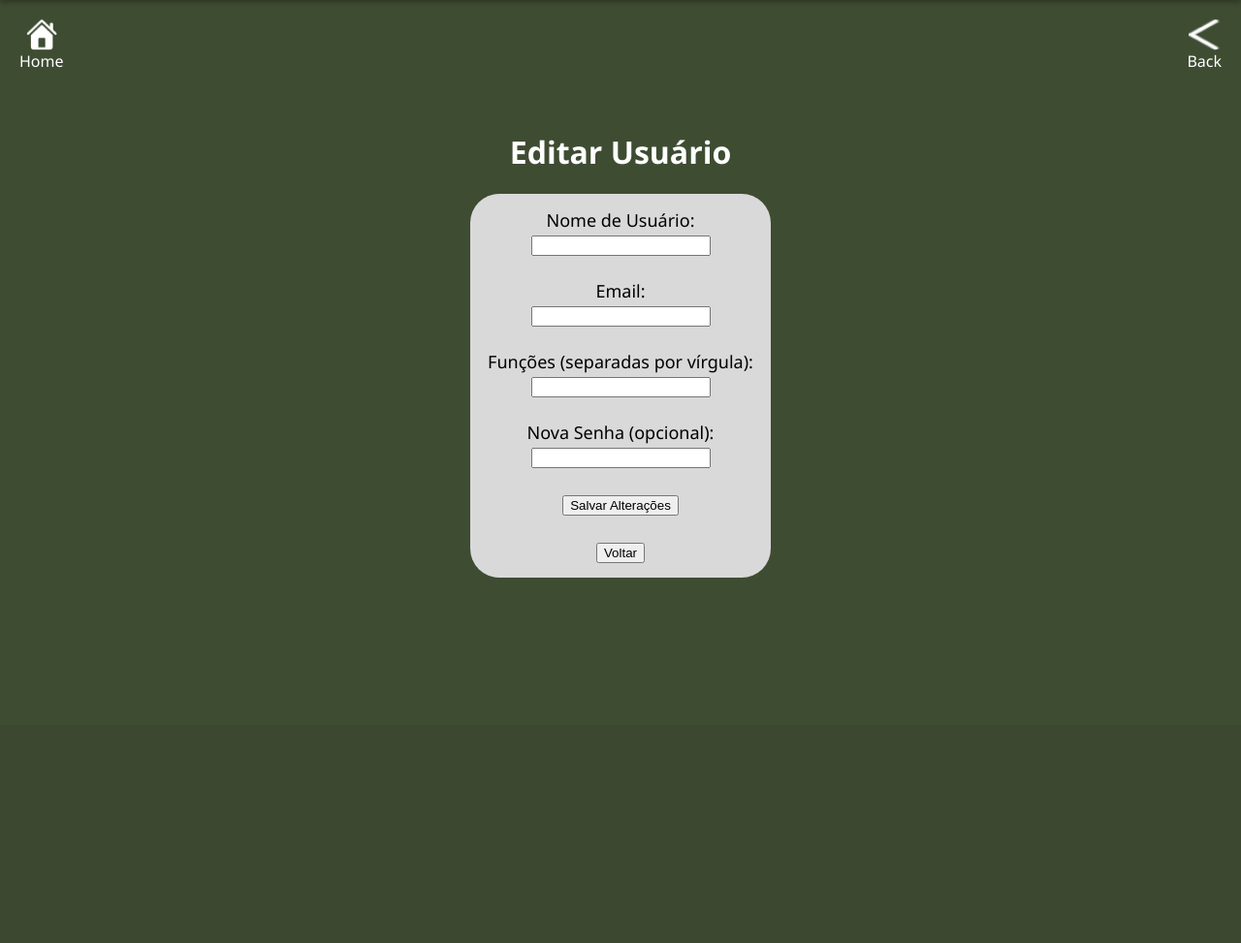
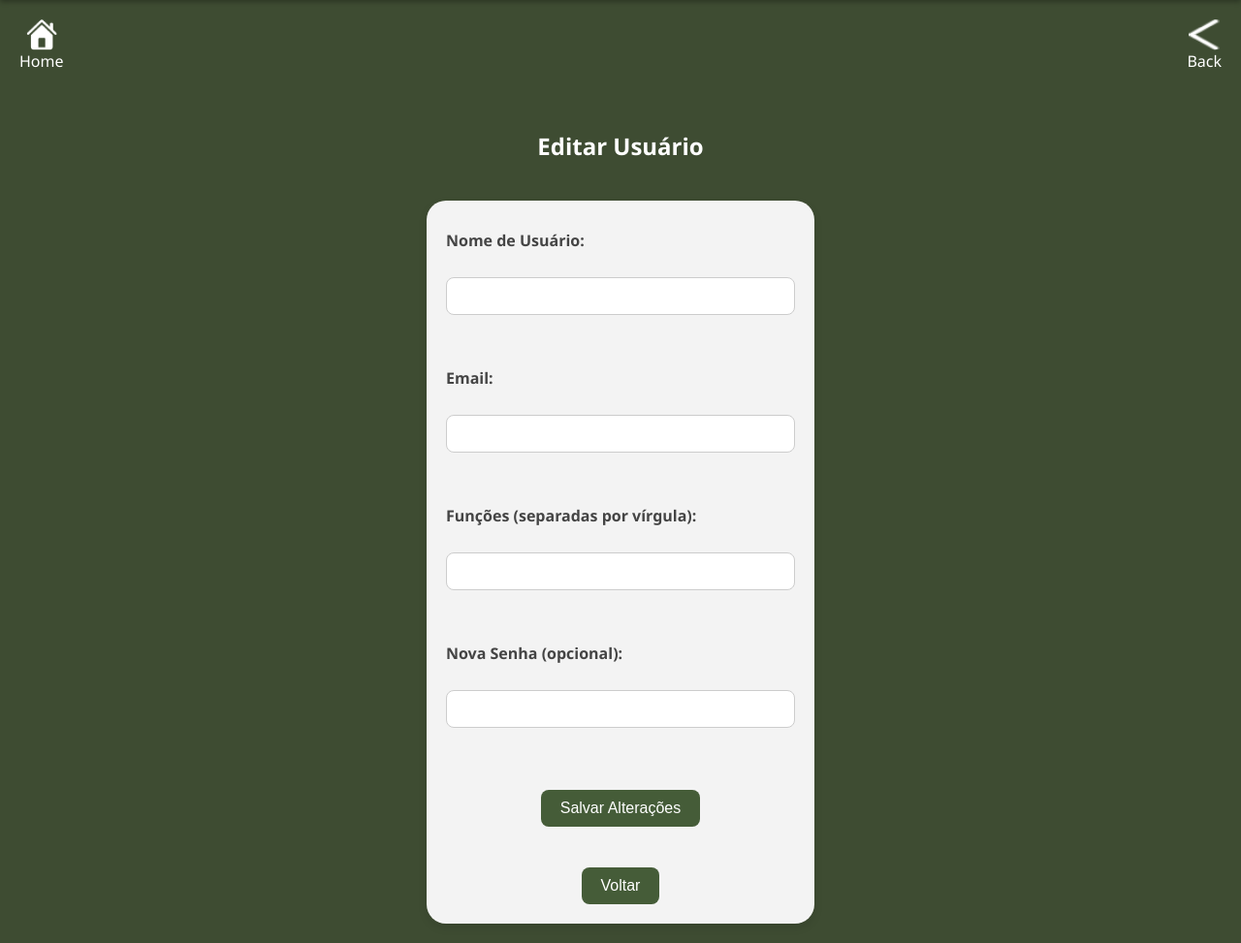
Before and after one commit to DraNefario/flask_app, a Flask app: template expcriativa/templates/edit_user.html in a window 1280 px wide. Shown: the part 52-1025 px from the top of the page at 97% size. Before the commit the page ends 648 px from the top, so only its background shows below. Run offline with Flask 3, Linux system fonts and the light colour scheme; the template is opened without the code that fills it, so the values that code supplies are empty.

Commit message:
Update style.css

```diff
--- a/expcriativa/static/css/style.css
+++ b/expcriativa/static/css/style.css
@@ -242,22 +242,70 @@ header nav a:hover {
     justify-content: center;
 }
 
+/*pagina de editar aquela lista la */
+.edit-user {
+    width: 100%;
+    max-width: 360px;
+    margin: 20px auto;
+    padding: 20px;
+    background-color: #f3f3f3;
+    border-radius: 20px;
+    box-shadow: 0 4px 10px rgba(0, 0, 0, 0.1);
+    font-size: 16px;
+    color: #333;
+}
 
-.edit-user{
-    width: 280px;
-    padding: 15px;
-    background-color: #d9d9d9;
-    color: black;
-    border-radius: 30px;
+.edit-user-a {
+    text-align: center;
+    font-size: 24px;
+    margin-top: 20px;
+    margin-bottom: 20px;
+    color: #ffffff;
+}
+
+.edit-user form {
     display: flex;
-    text-align: center;
     flex-direction: column;
-    font-size: 18px;
+}
+
+.edit-user label {
+    margin-top: 10px;
+    font-weight: bold;
+    color: #444;
+}
+
+.edit-user input[type="text"],
+.edit-user input[type="email"],
+.edit-user input[type="password"] {
+    padding: 10px;
+    margin-top: 5px;
+    border: 1px solid #ccc;
+    border-radius: 8px;
+    font-size: 15px;
+}
+
+/* Botão */
+.edit-user button[type="submit"],
+.edit-user input[type="submit"] {
+    margin-top: 20px;
+    padding: 10px 20px;
+    background-color: #455c38;
+    color: white;
+    border: none;
+    border-radius: 8px;
+    font-weight: 500;
+    font-size: 16px;
     cursor: pointer;
+    transition: background-color 0.3s ease;
+    width: fit-content;
+    align-self: center;
 }
-.edit-user-a{
-    color: #fff;
+
+.edit-user button[type="submit"]:hover,
+.edit-user input[type="submit"]:hover {
+    background-color: #388e3c;
 }
+
 
 /*tempo real*/
 
```
